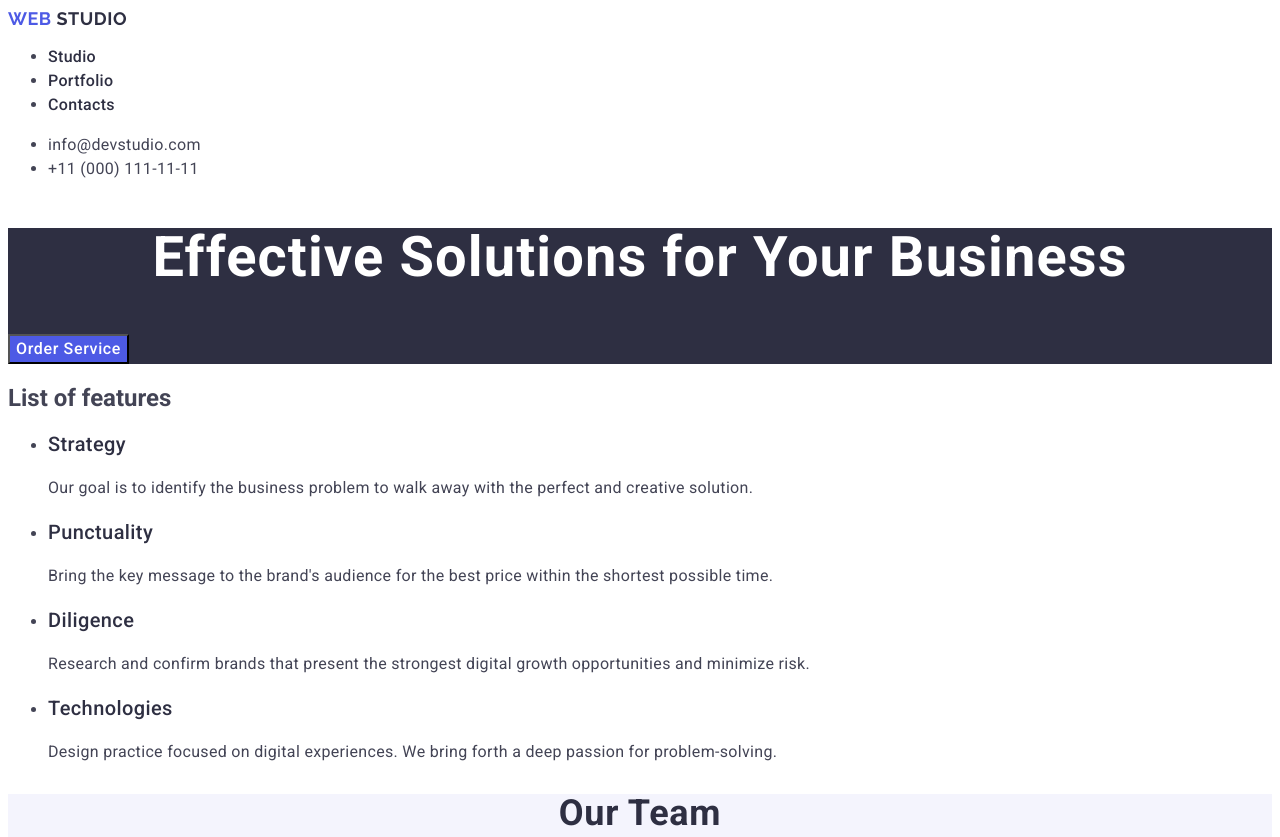
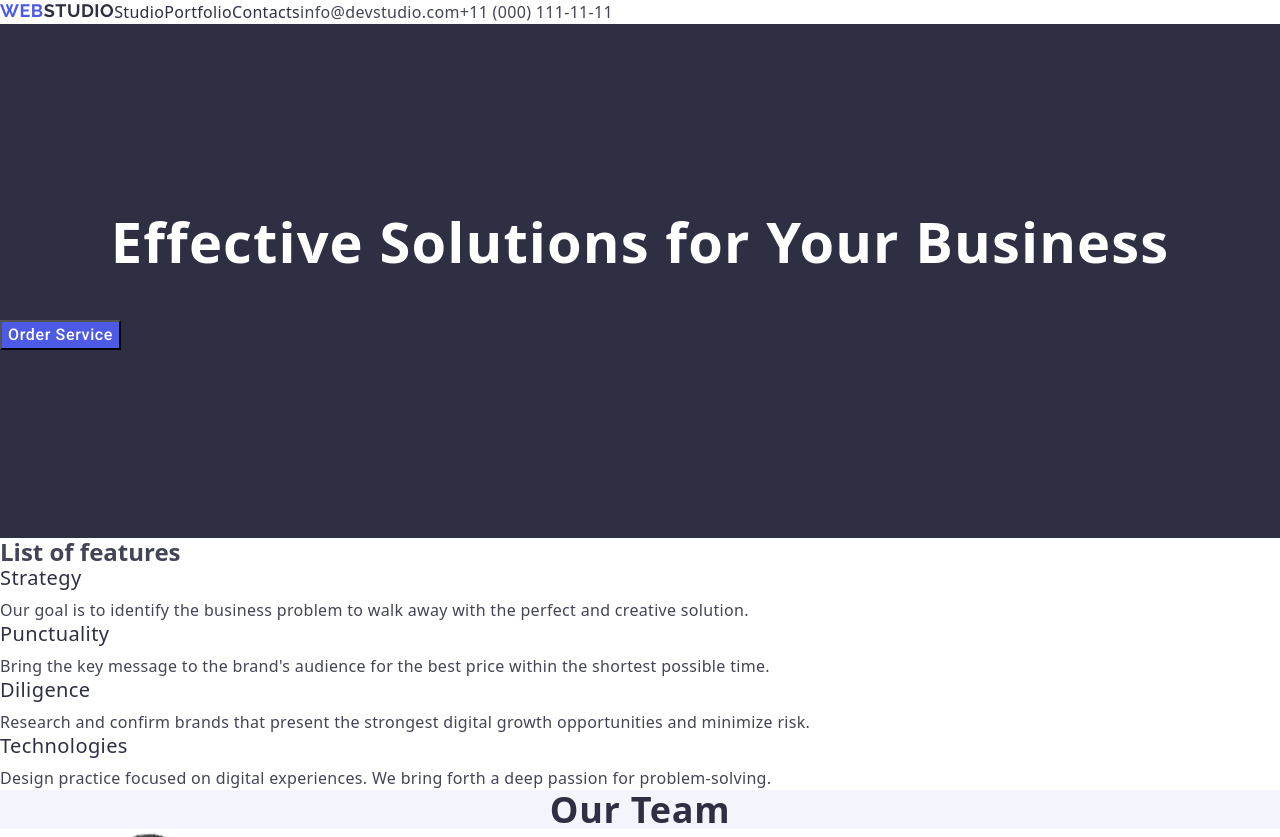
Before and after one commit to UnderKid21/goit-markup-hw-03, a plain HTML site: page index.html in a window 1280 px wide. Shown: the top 837 px of the page. Drawn offline with nearby package versions, Linux system fonts and the light colour scheme.

Commit message:
add header flex

```diff
--- a/css/styles.css
+++ b/css/styles.css
@@ -5,6 +5,13 @@
     --c-background: #2E2F42;
     --c-background-light: #fff;
   }
+
+
+*,
+::before,
+::after{
+    box-sizing: border-box;
+}
 
 body{
     font-family: "Roboto", sans-serif;
@@ -14,9 +21,29 @@ body{
 a{
     text-decoration:none
 }
+ul{
+    list-style-type:none ;
+    margin: 0;
+    padding: 0;
+}
+p,
+h1,
+h2,
+h3,
+h4,
+h5,
+h6{
+margin: 0;
+}
+img{
+    display: block;
+}
 /* Navigation */
+.header-nav{
+    display: flex;
+}
 .logo   {
-    color: #4D5AE5;
+color: #4D5AE5;
 font-family: "Raleway", sans-serif;
 font-size: 18px;
 font-style: normal;
@@ -24,16 +51,28 @@ font-weight: 700;
 line-height: 1.17;
 letter-spacing: 0.54px;
 text-transform: uppercase;
+display: flex;
 }
 .accent {
 color: var(--c-brand);
+}
+.header-container{
+    display: flex;
 
+}
+.header-menu{
+    display: flex;
+}
+.header-addres{
+    display: flex;
 }
 .nav-link{
    color: var(--c-brand);
    font-weight: 500;
    line-height: 1.5;
    letter-spacing: 0.02em;
+   display: flex;
+   gap: 40px;
 
 }
 .nav-link:hover{
@@ -53,10 +92,11 @@ color: var(--c-brand);
 .contacts{
 color: var(--c-primary, #434455);
 font-size: 16px;
-
 font-weight: 400;
 line-height: 1.5em;
 letter-spacing: 0.32px;
+display: flex;
+gap: 40px;
 }
 .contacts:hover{
     color: #404bbf
@@ -67,6 +107,7 @@ letter-spacing: 0.32px;
 /* Hero */
 .hero-section{
     background-color:var(--c-brand);
+    padding: 188px 0;
 }
 .hero-title{
 color: var(--c-background-light);
@@ -74,7 +115,8 @@ font-size: 56px;
 font-weight: 700;
 line-height: 1.07;
 letter-spacing: 1.12px;
-text-align: center
+text-align: center;
+margin-bottom: 48px;
 }
 .button{
     color: var(--c-primary-light);
@@ -84,11 +126,13 @@ font-weight: 500;
 font-size: 16px;
 line-height: 1.5;
 letter-spacing: 0.04em;
-cursor: pointer
+cursor: pointer;
 }
 .button:hover, .button:focus{
     background-color: #404BBF
 }
+
+
 /* Features */
 .features{
     color: var(--c-brand);
@@ -96,6 +140,7 @@ font-size: 20px;
 font-weight: 500;
 line-height: 1.2;
 letter-spacing: 0.02em;
+margin-bottom: 8px;
 }
 .features-text{
     color: var(--c-primary);
--- a/index.html
+++ b/index.html
@@ -9,14 +9,19 @@
 <link rel="preconnect" href="https://fonts.gstatic.com" crossorigin>
 <link href="https://fonts.googleapis.com/css2?family=Raleway:wght@700&family=Roboto:wght@400;500;700&display=swap" rel="stylesheet">
 <!-- Styles -->
-    <link rel="stylesheet" href="./css/styles.css">
+<link rel="stylesheet"
+href="./css/styles.css">
+    <link rel="stylesheet" href="https://cdnjs.cloudflare.com/ajax/libs/modern-normalize/2.0.0/modern-normalize.min.css">
 </head>
 <body>
+    <!-- Header -->
     <header>
-    <nav>
+<div class="container">
+    <div class="header-container">
+    <nav class="header-nav">
 <a class="logo" href="./index.html">
     Web <span class="accent">Studio</span></a>
-<ul>
+<ul class="header-menu">
    <li ><a class="nav-link" href="./index.html">Studio</a></li>
 <li>
     <a class="nav-link" href="">Portfolio</a>
@@ -24,27 +29,31 @@
 <li><a class="nav-link" href="">Contacts</a></li>
 </ul>
 </nav>
+<address class="contacts-box">
 
-<address class="contacts-box">
-    <ul>
+    <ul class="header-addres">
       <li><a class="contacts" href="mailto:info@devstudio.com">info@devstudio.com</a></li>
       <li><a class="contacts" href="tel:+110001111111">+11 (000) 111-11-11</a></li>
     </ul>
+
 </address>
-
-
+</div>
+</div>
     </header>
 
     <!-- Main content -->
     <main>
 <section class="hero-section">
+    <div class="container">
     <h1 class="hero-title">Effective Solutions for Your Business</h1>
     <button class="button" type="button">Order Service</button>
+    </div>
    </section>
 
 
     <!--List of features  -->
  <section>
+    <div class="container">
 <h2>List of features</h2>
     <ul>
    <li> <h3 class="features">Strategy</h3>
@@ -64,10 +73,12 @@
     <p class="features-text">Design practice focused on digital experiences. We bring forth a deep passion for problem-solving.</p>
 </li>
 </ul>
+</div>
  </section>
 
  <!-- Team -->
  <section class="team-section">
+    <div class="container">
 <h2 class="title-team">Our Team</h2>
  <ul>
 <li class="team-card">
@@ -91,10 +102,12 @@
     <p class="name-text">UI Designer</p>
 </li>
 </ul>
+    </div>
  </section>
 
  <!-- Portfolio -->
  <section>
+    <div class="container">
  <h2 class="title-portfolio">Our Portfolio</h2>
  <ul>
 <li>
@@ -133,16 +146,18 @@
     <p class="portfolio-text">Marketing</p>
 </li>
  </ul>
+</div>
 </section>
 
     </main>
     <!-- Footer -->
     <footer class="footer">
+<div class="container">
         <a class="logo" href="./index.html">
             Web <span class="accent-footer">Studio</span></a>
 
         <p class="footer-text">Increase the flow of customers and sales for your business with digital marketing & growth solutions.</p>
-
+</div>
     </footer>
 </body>
 </html>
```
